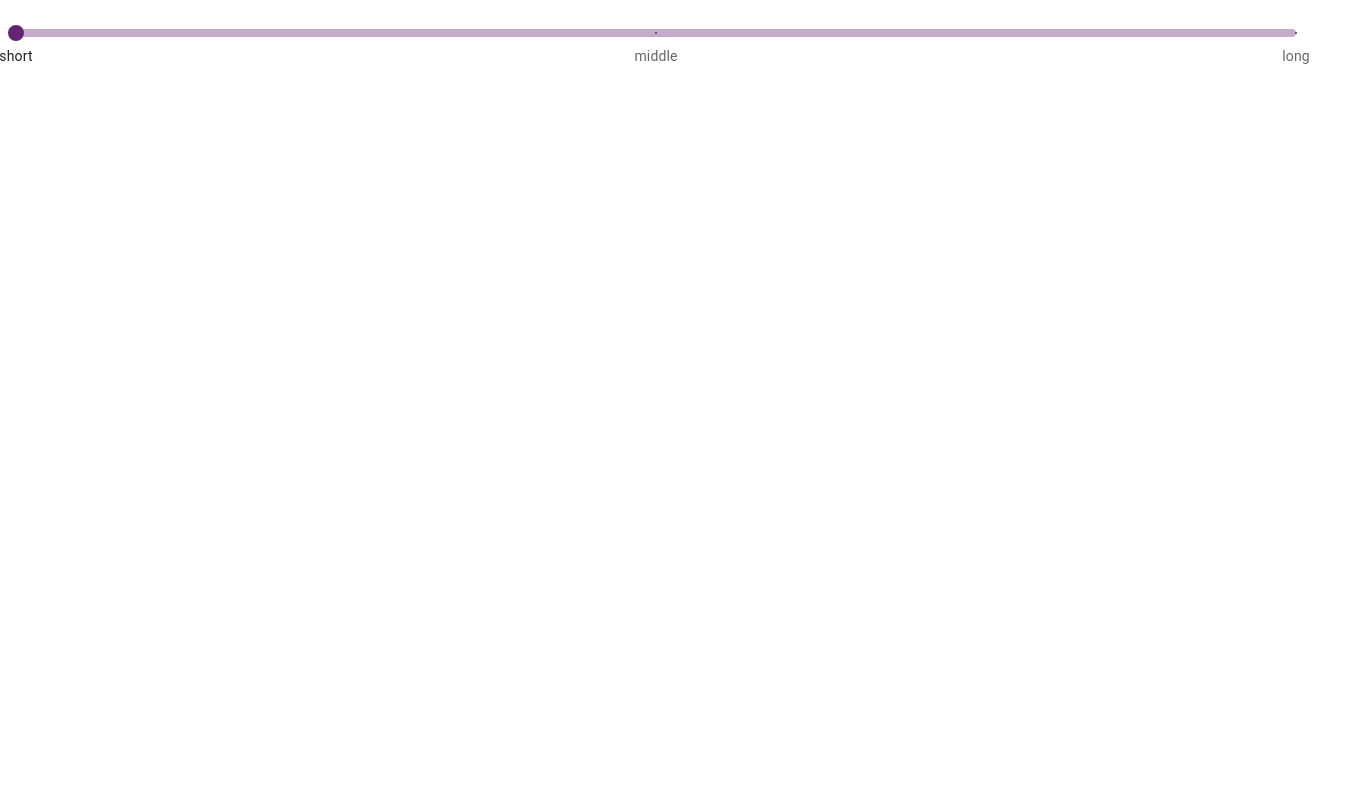
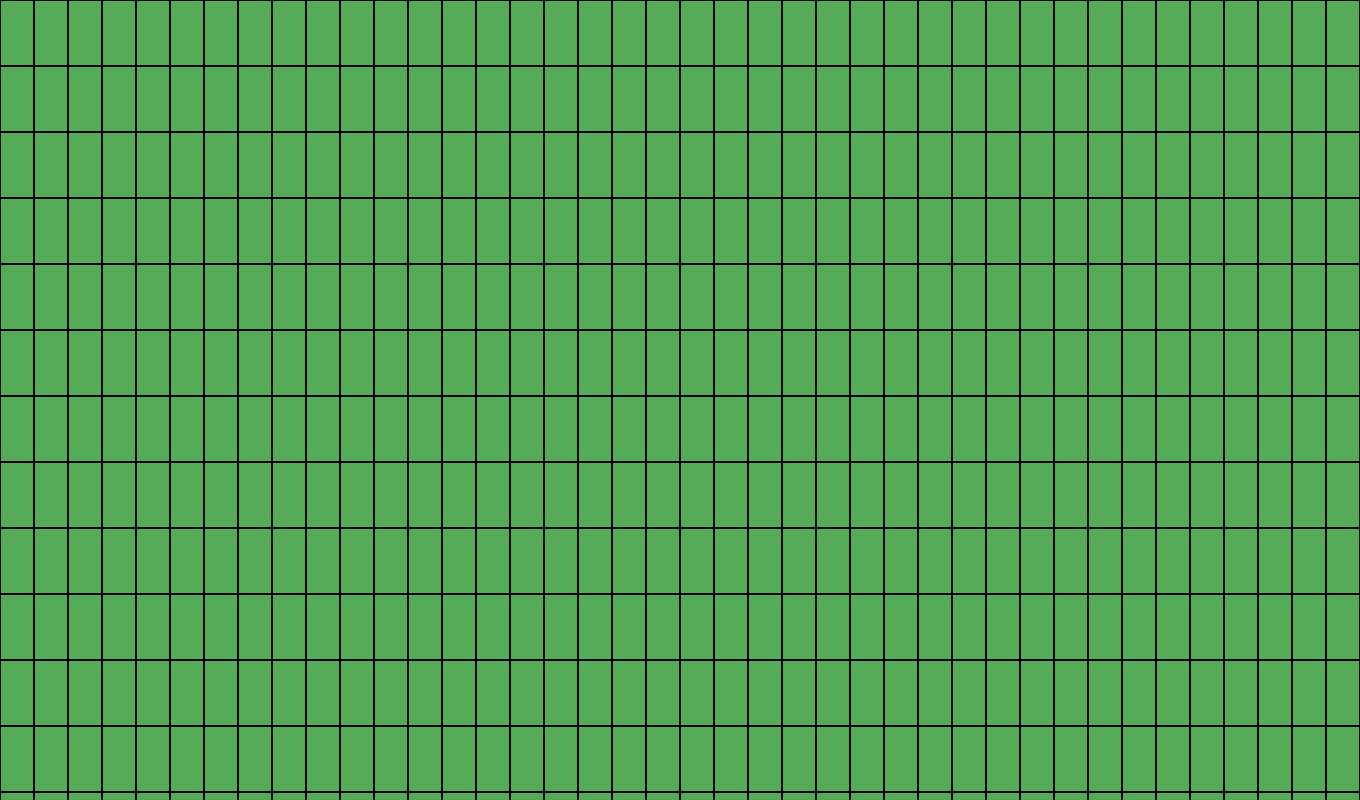
Before and after one commit to acoria/Tutorial.CSS, a React (Create React App) app: page / in a window 1280 px wide. Shown: the top 800 px of the page, 1360 px wide, since content can reach past the window. Built offline with nearby package versions, Linux system fonts and the light colour scheme.

Commit message:
Rename MouseDrag to Paint and move to mini_apps

```diff
--- a/src/App.tsx
+++ b/src/App.tsx
@@ -1,6 +1,6 @@
+import { Paint } from "./miniApps/paint/Paint";
 import { PersonSelect } from "./personSelect/PersonSelect";
 import { PersonTurn } from "./personSelect/PersonTurn";
-import { MouseDragSelect } from "./personSelect/mouseDragging/MouseDragSelect";
 import { AnimatingList } from "./reactTutorial/animatingList/AnimatingList";
 import { Component as FadingBoxComponent } from "./reactTutorial/mvce/FadingBoxComponent";
 import { TransitionComponent } from "./reactTutorial/transitions_and_animations/TransitionComponent";
@@ -28,9 +28,8 @@ function App() {
   // return <Test />;
   // return <PersonSelect />;
   // return <PersonTurn />;
-  return <MuiSlider onValueChange={(value) => console.log(value)} />;
   // return <CSSTransitionComponent />;
-  // return <MouseDragSelect />;
+  return <Paint />;
 }
 
 export default App;
--- /dev/null
+++ b/src/miniApps/paint/Paint.module.css
@@ -0,0 +1,4 @@
+.paint {
+    display: grid;
+    grid-template-columns: repeat(40, auto);
+}
--- /dev/null
+++ b/src/miniApps/paint/Paint.tsx
@@ -0,0 +1,42 @@
+import { ReactNode } from "react";
+import styles from "./Paint.module.css";
+import { Pixel } from "./Pixel";
+
+const findReactNodeFromDomNode = (node: any): any => {
+  const reactNodeId = Object.keys(node).find((key) =>
+    key.startsWith("__reactFiber")
+  );
+  if (reactNodeId !== undefined) {
+    return node[reactNodeId];
+  } else {
+    return findReactNodeFromDomNode(node.parentNode);
+  }
+};
+
+const handleOnMouseUp = (
+  event: React.MouseEvent<HTMLDivElement, MouseEvent>
+) => {
+  event.preventDefault();
+  console.log("Mouse drag for select");
+  const selection = window.getSelection();
+
+  const startingNode = selection?.anchorNode;
+  const reactStartingNode = findReactNodeFromDomNode(startingNode);
+  console.log(`Selection started in box with id: ${reactStartingNode.key}`);
+
+  const finishNode = selection?.focusNode;
+  const reactFinishNode = findReactNodeFromDomNode(finishNode);
+  console.log(`Selection finished in box with id: ${reactFinishNode.key}`);
+};
+
+export const Paint: React.FC = () => {
+  const buildBoxes = () => {
+    const boxes: ReactNode[] = [];
+    for (let i = 1; i <= 600; i++) {
+      boxes.push(<Pixel key={i} id={1} eventHandler={handleOnMouseUp} />);
+    }
+    return boxes;
+  };
+
+  return <div className={styles.paint}>{buildBoxes()}</div>;
+};
--- /dev/null
+++ b/src/miniApps/paint/Pixel.module.css
@@ -0,0 +1,11 @@
+.pixel {
+    background-color: rgba(0, 128, 0, 0.664);
+    border: 1px solid black;
+    text-align: center;
+    height: 2rem;
+    padding: 1rem;
+}
+
+.selected{
+    background-color: rgba(0, 0, 255, 0.685);
+}
--- /dev/null
+++ b/src/miniApps/paint/Pixel.tsx
@@ -0,0 +1,25 @@
+import { useState } from "react";
+import styles from "./Pixel.module.css";
+
+export const Pixel: React.FC<{ id: number; eventHandler: any }> = (props) => {
+  const [selected, setSelected] = useState(false);
+
+  return (
+    <div
+      key={props.id}
+      className={`${styles.pixel} ${selected ? styles.selected : ""}`}
+      onMouseEnter={(event) => {
+        event.preventDefault();
+        if (event.buttons === 1) {
+          setSelected((previous) => !previous);
+        }
+      }}
+      onMouseDown={(event) => {
+        event.preventDefault();
+        setSelected((previous) => !previous);
+      }}
+    >
+      {/* {`Box ${props.id}`} */}
+    </div>
+  );
+};
--- a/src/personSelect/mouseDragging/MouseDragSelect.module.css
+++ /dev/null
@@ -1,4 +0,0 @@
-.mouseDragSelect {
-    display: grid;
-    grid-template-columns: repeat(40, auto);
-}
```
Also changed, not shown: src/personSelect/mouseDragging/Box.module.css (deleted, +0 -11 lines), src/personSelect/mouseDragging/Box.tsx (deleted, +0 -25 lines), src/personSelect/mouseDragging/MouseDragSelect.tsx (deleted, +0 -42 lines).
